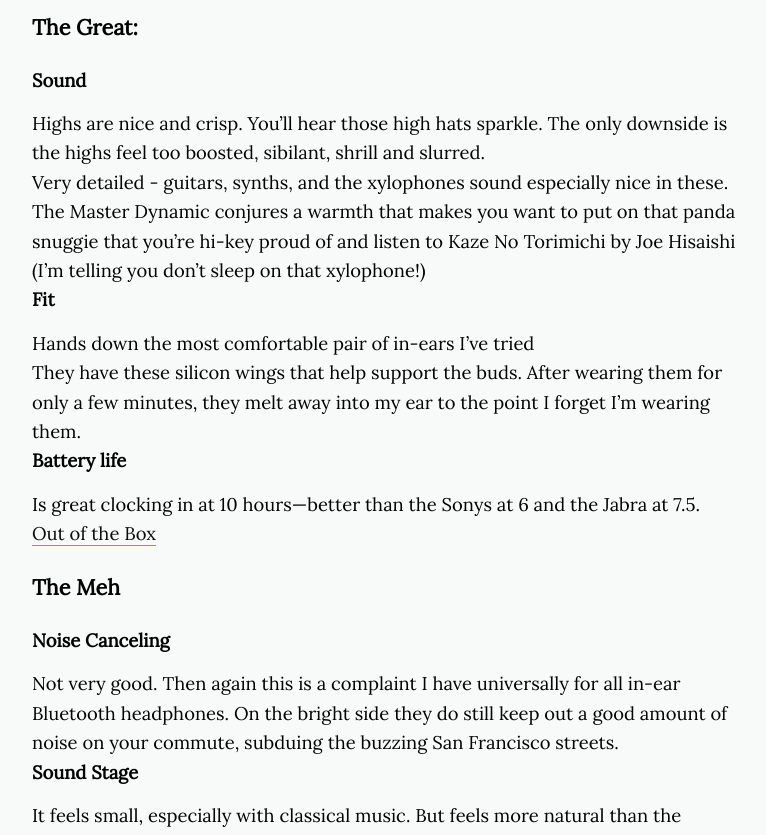
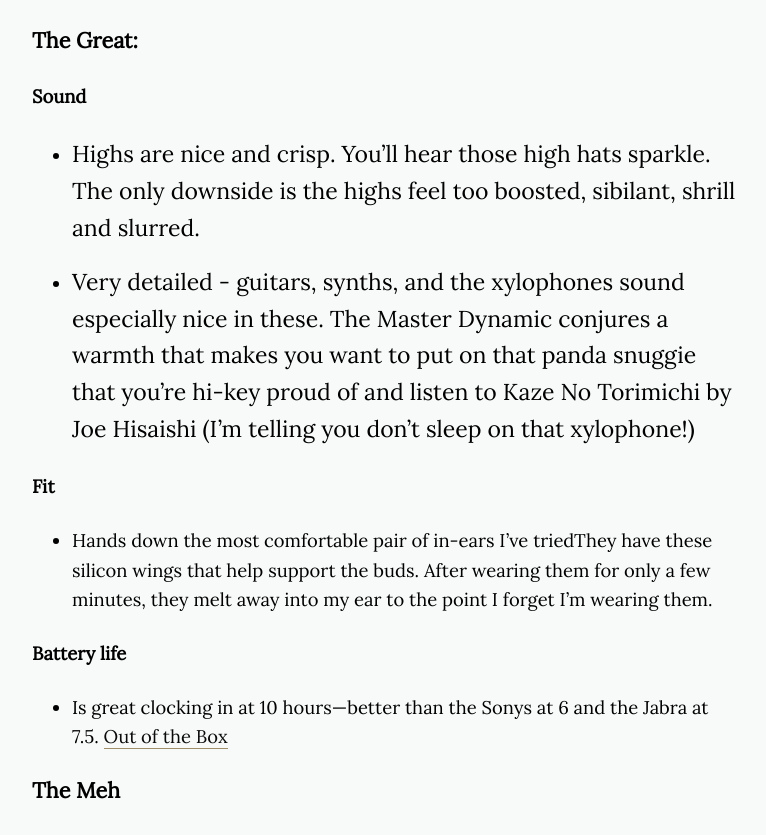
Before and after one commit to chrisferrer/blog, a Jekyll site: the page built from _posts/2020/2020-02-19-Bluetooth-Headphones-A-Ranking.markdown, in a window 1280 px wide. Shown: the part 1791-2626 px from the top of the page, without its empty margins (256-1022 px from the left). Built offline with Jekyll 4.4.1, drawn with Linux system fonts in a browser that asks for light colours; nearby versions of some CDN libraries; Markdown is read by kramdown in place of the engine named in the settings; some of the changed text lies outside the part shown; grey boxes are pictures that could not be loaded.

```diff
--- a/Gemfile
+++ b/Gemfile
@@ -6,3 +6,6 @@ group :jekyll_plugins do
   gem "octopress-autoprefixer"
   gem 'jekyll-seo-tag'
 end
+
+gem "rdiscount", "~> 2.2"
+gem 'sassc'
--- a/_config.yml
+++ b/_config.yml
@@ -26,9 +26,10 @@ social:
 # Build settings
 include: ["_categories"]
 exclude: ["_screenshots", "Gemfile", "Gemfile.lock"]
-markdown: kramdown
+markdown: rdiscount
 permalink: /:year/:month/:day/:title/
-
-# Sass
-sass:
-  style: compressed
+rdiscount:
+  extensions:
+    - autolink      # greedily urlify links
+    - footnotes     # footnotes
+    - smart         # typographic substitutions with SmartyPants
--- a/_posts/2020/2020-02-19-Bluetooth-Headphones-A-Ranking.markdown
+++ b/_posts/2020/2020-02-19-Bluetooth-Headphones-A-Ranking.markdown
@@ -19,28 +19,33 @@ Bad jokes aside, I got my hands on a pair of the Jabra Elite Active 65T, Master
 
 ## Master Dynamic MW07 Plus
 [MW07 PLUS True Wireless Earphones ](http://bit.ly/2V5WnN8)
-![MW07 Plus Case](https://i.imgur.com/0LUSjWu.jpg)
+![MW07 Plus Case](https://i.imgur.com/0LUSjWu.jpg "Logo Title Text 1")
+
 These are a gorgeous pair of headphones, with a warm and full sound, that feel smooth, comfy, and light.
 
 ### The Great:
-**Sound**
-   - Highs are nice and crisp. You’ll hear those high hats sparkle. The only downside is the highs feel too boosted, sibilant, shrill and slurred.
-   - Very detailed - guitars, synths, and the xylophones sound especially nice in these. The Master Dynamic conjures a warmth that makes you want to put on that panda snuggie that you’re hi-key proud of and listen to Kaze No Torimichi by Joe Hisaishi (I’m telling you don’t sleep on that xylophone!)
+#### Sound
 
-**Fit**
-- Hands down the most comfortable pair of in-ears I’ve tried
-- They have these silicon wings that help support the buds. After wearing them for only a few minutes, they melt away into my ear to the point I forget I’m wearing them.
+* Highs are nice and crisp. You’ll hear those high hats sparkle. The only downside is the highs feel too boosted, sibilant, shrill and slurred.
 
-**Battery life**
-- Is great clocking in at 10 hours—better than the Sonys at 6 and the Jabra at 7.5.
+* Very detailed - guitars, synths, and the xylophones sound especially nice in these. The Master Dynamic conjures a warmth that makes you want to put on that panda snuggie that you’re hi-key proud of and listen to Kaze No Torimichi by Joe Hisaishi (I’m telling you don’t sleep on that xylophone!)
+
+#### Fit
+
+
+* Hands down the most comfortable pair of in-ears I’ve triedThey have these silicon wings that help support the buds. After wearing them for only a few minutes, they melt away into my ear to the point I forget I’m wearing them.
+
+
+#### Battery life
+* Is great clocking in at 10 hours—better than the Sonys at 6 and the Jabra at 7.5.
 [Out of the Box](https://i.imgur.com/mahFU9d.jpg)
 
 ### The Meh
-**Noise Canceling**
-- Not very good. Then again this is a complaint I have universally for all in-ear Bluetooth headphones. On the bright side they do still keep out a good amount of noise on your commute, subduing the buzzing San Francisco streets.
+#### Noise Canceling
+* Not very good. Then again this is a complaint I have universally for all in-ear Bluetooth headphones. On the bright side they do still keep out a good amount of noise on your commute, subduing the buzzing San Francisco streets.
 
-**Sound Stage**
-- It feels small, especially with classical music. But feels more natural than the Sony’s.
+#### Sound Stage
+* It feels small, especially with classical music. But feels more natural than the Sony’s.
 
 ![Box](https://i.imgur.com/VmSxbJv.jpg)
 
@@ -51,28 +56,28 @@ These are a gorgeous pair of headphones, with a warm and full sound, that feel s
 I anxiously awaited this pair’s release, especially after how well-reviewed Sony’s WH-1000XM3 were.  While they’re bulky, they look sleek in black with the copper accent.
 
 ### The Good
-**Noise canceling**
-- The Best noise canceling among the lot. The Sony’s beat out the Jabra and Master Dynamic, but not by much.
+#### Noise Canceling
+* The Best noise canceling among the lot. The Sony’s beat out the Jabra and Master Dynamic, but not by much.
 
-**Sound**
-- Initially very flat and frankly boring. However, with the Sony Headphone app, you can add a lot more punch, and make them sound jaunty.
+#### Sound
+* Initially very flat and frankly boring. However, with the Sony Headphone app, you can add a lot more punch, and make them sound jaunty.
 
 ![Out of the Box](https://i.imgur.com/T4IXLIj.jpg)
 
 ### The Meh
 
-**Fit**
-- The Sony’s are heavy and often sit weirdly in the ear.
+#### Fit
+* The Sony’s are heavy and often sit weirdly in the ear.
 
-**Sound Stage**
-- Strange—often the music felt behind me, which gives a vertigo-esque experience.
-- More than once I thought my music was coming from my computer or my phone rather than the headphones. Nothing like the prospect of accidentally blaring System of a Down’s “Chop Suey!” in your open floor plan office to give you a mini-panic attack.
+#### Sound Stage
+* Strange—often the music felt behind me, which gives a vertigo-esque experience.
+* More than once I thought my music was coming from my computer or my phone rather than the headphones. Nothing like the prospect of accidentally blaring System of a Down’s “Chop Suey!” in your open floor plan office to give you a mini-panic attack.
 
-**Battery life**
-- Claims to be 24 hours, but after about 6 hours of noise-canceling, while listening to music, they died while flying to the East Coast as I weathered a cacophony of babies crying.
+#### Battery life
+* Claims to be 24 hours, but after about 6 hours of noise-canceling, while listening to music, they died while flying to the East Coast as I weathered a cacophony of babies crying.
 
-**Case**
-- It’s huge and not pocket-friendly. Not a big deal as you can just keep it in your bag, but the case also gets easily scratched.
+#### Case
+* It’s huge and not pocket-friendly. Not a big deal as you can just keep it in your bag, but the case also gets easily scratched.
 
 ![Headphones and Case](https://i.imgur.com/7h6j2ki.jpg)
 
--- a/_sass/_base.scss
+++ b/_sass/_base.scss
@@ -101,12 +101,42 @@ img {
   max-width: 100%;
 }
 
-ol, ul {
+ul.footer__social {
   margin: 0;
   padding: 0;
 
   list-style-type: none;
 }
+
+ul.profile__social {
+  margin: 0;
+  padding: 0;
+
+  list-style-type: none;
+}
+
+ul.cards {
+  margin: 0;
+  padding: 0;
+
+  list-style-type: none;
+}
+
+ul.tabs {
+  margin: 0;
+  padding: 0;
+
+  list-style-type: none;
+}
+
+li.preview {
+  margin: 0;
+  padding: 0;
+
+  list-style-type: none;
+}
+
+
 
 /**
  * Text Selection
```
Also changed, not shown: _posts/2017-02-27-bullet-journaling.md (+16 -16 lines), _posts/2017-02-28-linkedIn-lethargy.md (+8 -8 lines).
